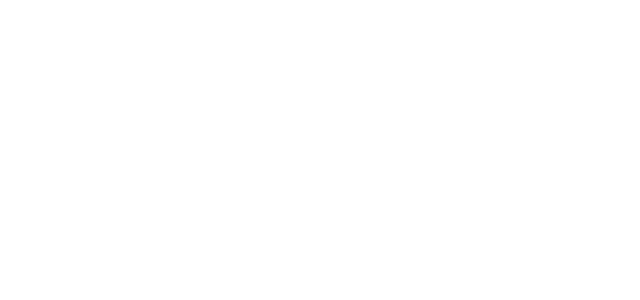
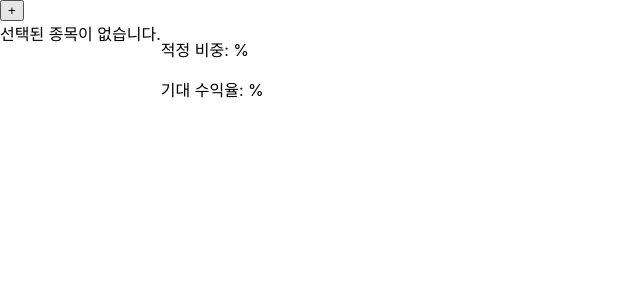
Before and after one commit to YunSeong-Park/kelly-criterion-cra, a React (Create React App) app: page / in a window 1280 px wide. Shown: the top 300 px of the page, without its empty margins (0-640 px from the left). Built offline with nearby package versions, Linux system fonts and the light colour scheme.

Commit message:
[New Feature] app컴포넌트 구현

```diff
--- a/src/App.tsx
+++ b/src/App.tsx
@@ -1,7 +1,25 @@
 import React from "react";
+import StockTab from "./components/StockTab/StockTab";
+import StockInfoForm from "./components/StockInfoForm/StockInfoForm";
+import KellyCurve from "./components/KellyCurve/KellyCurve";
+import { css } from "@emotion/react";
+import Notify from "./components/Notify/Notify";
 
 function App() {
-  return <div className="App"></div>;
+  return (
+    <div className="App">
+      <StockTab />
+      <main
+        css={css`
+          display: flex;
+        `}
+      >
+        <StockInfoForm />
+        <KellyCurve />
+        <Notify />
+      </main>
+    </div>
+  );
 }
 
 export default App;
```
